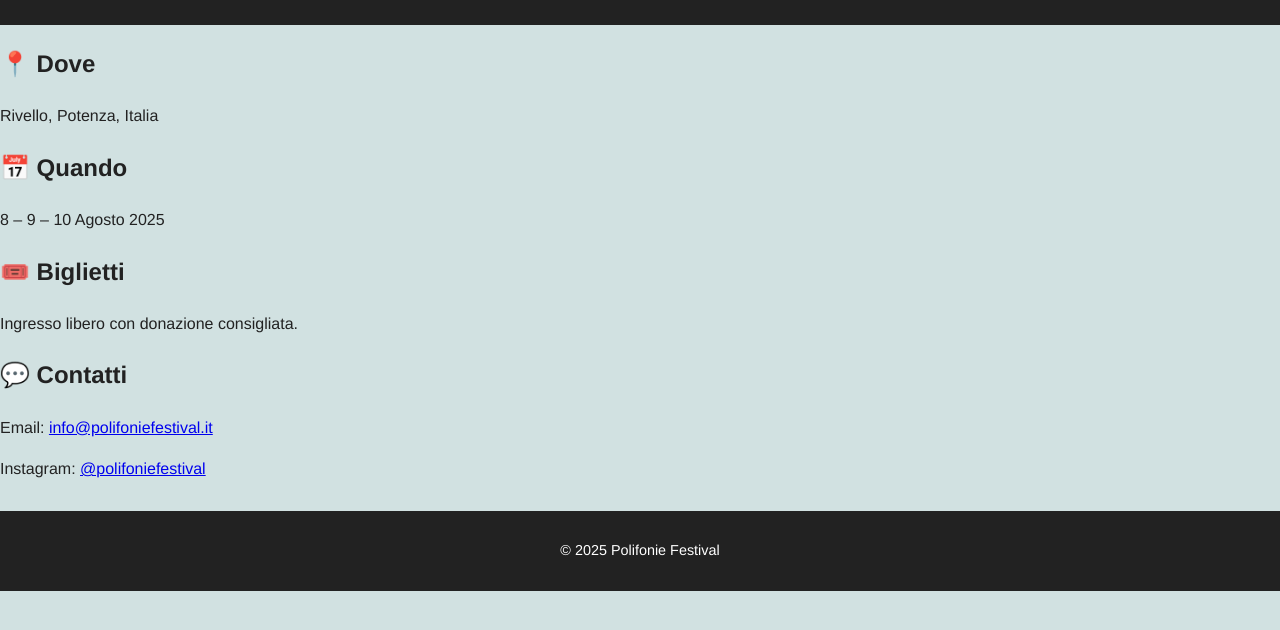
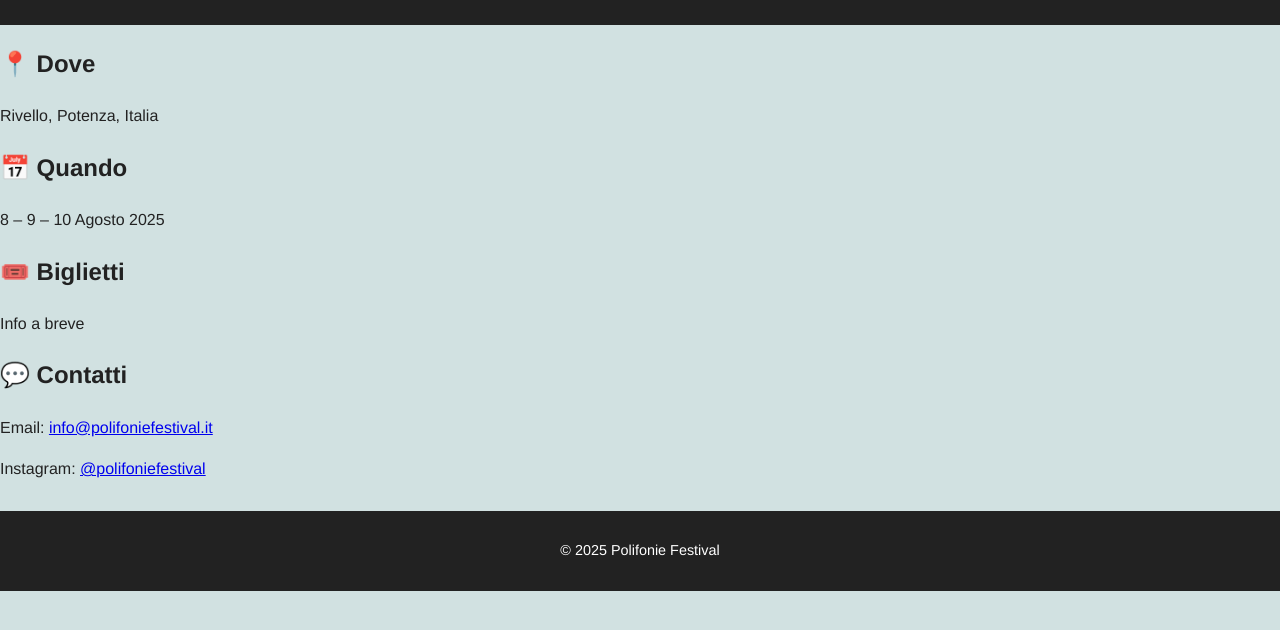
Before and after one commit to shortrun88/repo, a plain HTML site: page info.html in a window 1280 px wide. Shown: the part 140-770 px from the top of the page. Drawn offline with Linux system fonts and the light colour scheme.

Commit message:
Update info.html

```diff
--- a/info.html
+++ b/info.html
@@ -23,7 +23,7 @@
       <p>8 – 9 – 10 Agosto 2025</p>
 
       <h2>🎟️ Biglietti</h2>
-      <p>Ingresso libero con donazione consigliata.</p>
+      <p>Info a breve</p>
 
       <h2>💬 Contatti</h2>
       <p>Email: <a href="mailto:info@polifoniefestival.it">info@polifoniefestival.it</a></p>
```
